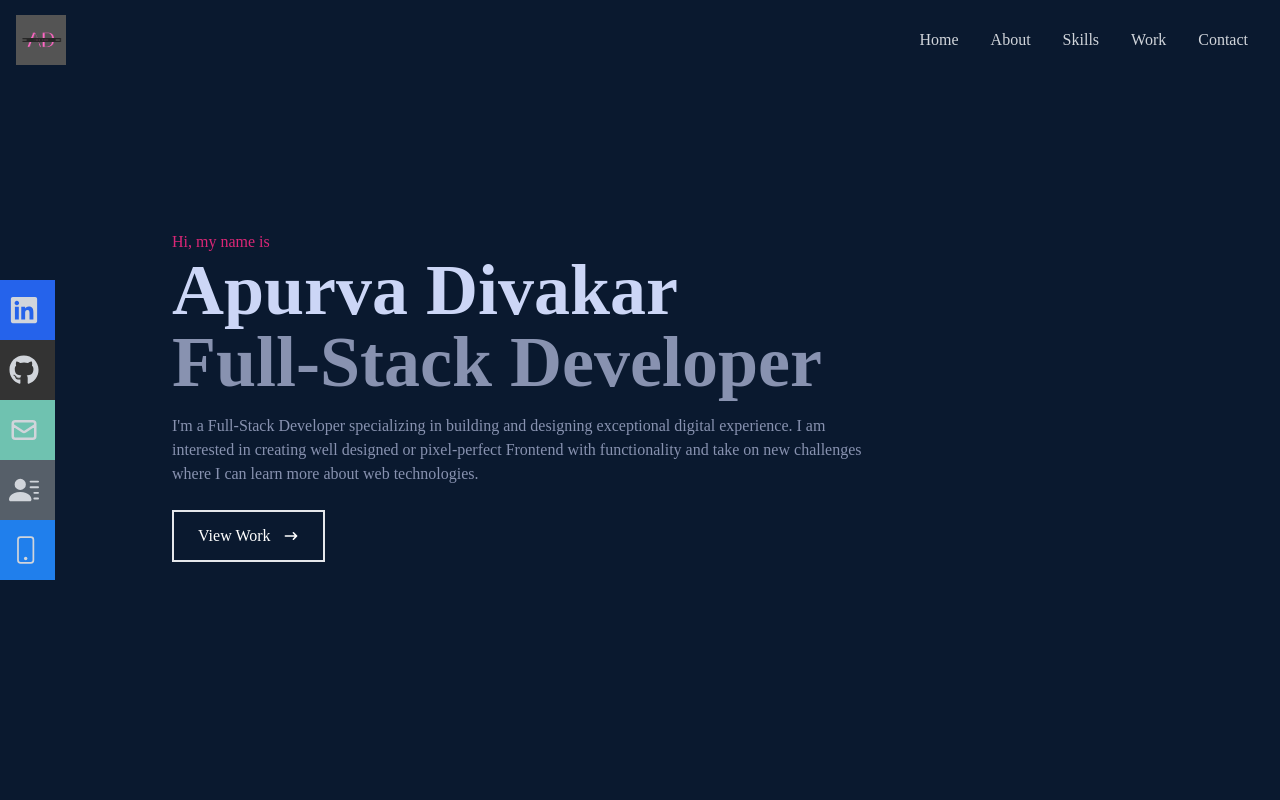
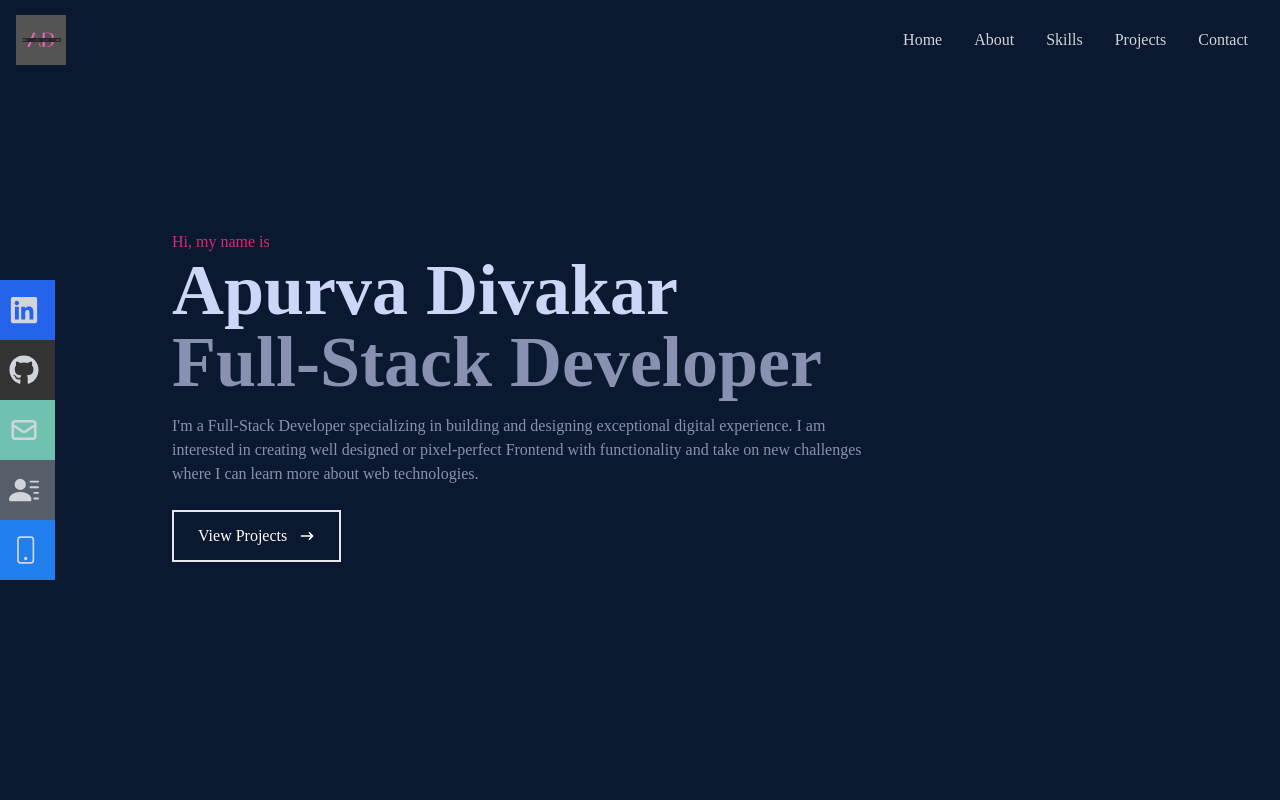
Before and after one commit to APURVA-DIVAKAR/Portfolio, a React (Create React App) app in the folder myapp/: page / in a window 1280 px wide. Shown: the top 800 px of the page. Built offline with nearby package versions, Linux system fonts and the light colour scheme.

Commit message:
Projects

```diff
--- a/myapp/src/components/Home.jsx
+++ b/myapp/src/components/Home.jsx
@@ -14,7 +14,7 @@ const Home = () => {
                             challenges where I can learn more about web technologies.</p>
                <div>
                  <Link  to="work" smooth={true}  duration={500} >
-                   <button className='text-white group border-2 px-6 py-3 my-2 flex items-center hover:bg-pink-600 hover:border-pink-600 '>View Work
+                   <button className='text-white group border-2 px-6 py-3 my-2 flex items-center hover:bg-pink-600 hover:border-pink-600 '>View Projects
                    <span className='group-hover:rotate-90 duration-300 '>
                        <HiArrowNarrowRight className='ml-3 '/>
                    </span>
--- a/myapp/src/components/Navbar.jsx
+++ b/myapp/src/components/Navbar.jsx
@@ -34,7 +34,7 @@ const Navbar = () => {
                </li>
                <li>
                <Link  to="work" smooth={true}  duration={500} >
-                Work
+                Projects
               </Link>
                </li>
                <li>
@@ -66,7 +66,7 @@ const Navbar = () => {
                </li>
                <li className='py-6 text-4xl'>
                <Link onClick={handleClick}  to="work" smooth={true}  duration={500} >
-                Work
+                Project
               </Link>
                </li>
                <li className='py-6 text-4xl'>
--- a/myapp/src/components/Work.jsx
+++ b/myapp/src/components/Work.jsx
@@ -7,7 +7,7 @@ const Work = () => {
     <div name="work" className="bg-[#0a192f] w-full md:h-screen  text-gray-300 ">
       <div className="max-w-[1000px] mx-auto p-4 flex flex-col justify-center w-full h-full">
         <div className="pb-8" >
-          <p className="text-4xl font-bold inline border-b-4 border-pink-600 text-gray-300">Work</p>
+          <p className="text-4xl font-bold inline border-b-4 border-pink-600 text-gray-300">Projects</p>
           <p className='py-6'>Check out some of my recent work</p>
         </div>
         {/* Container */}
```
